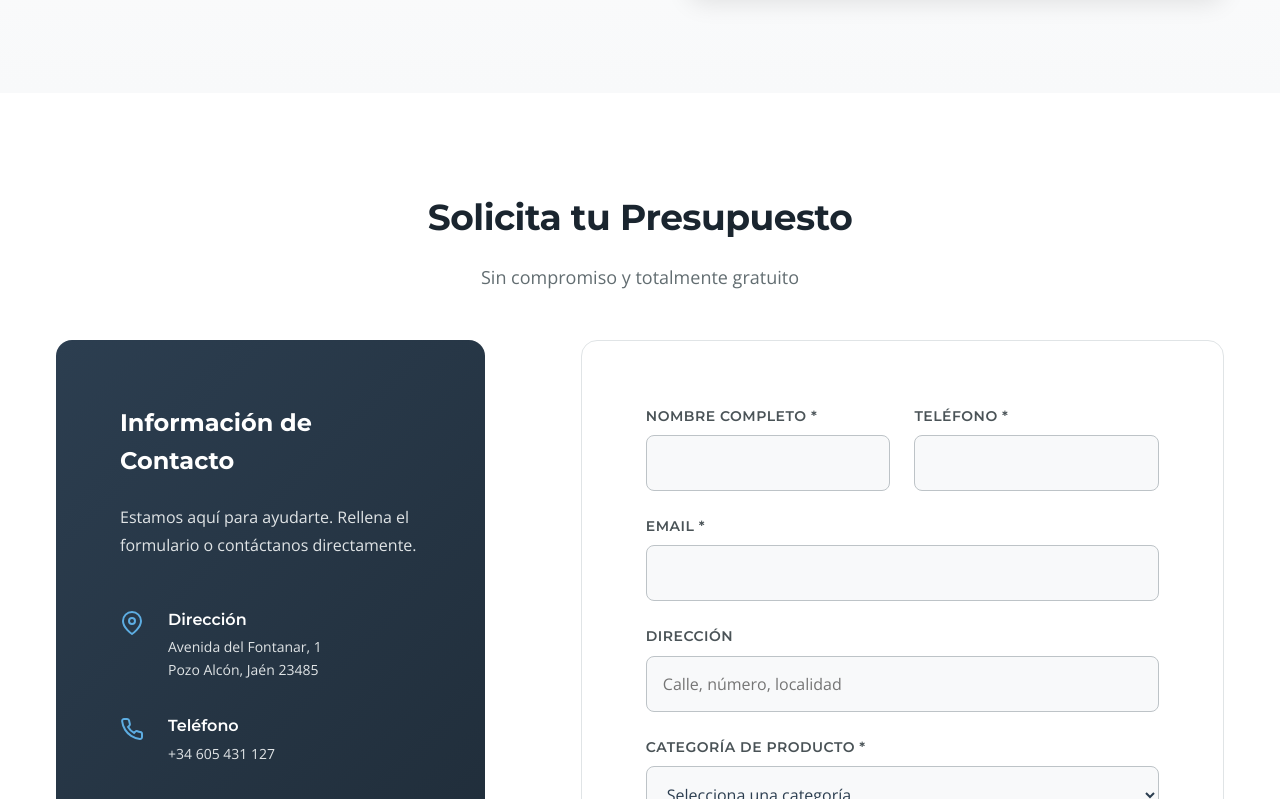
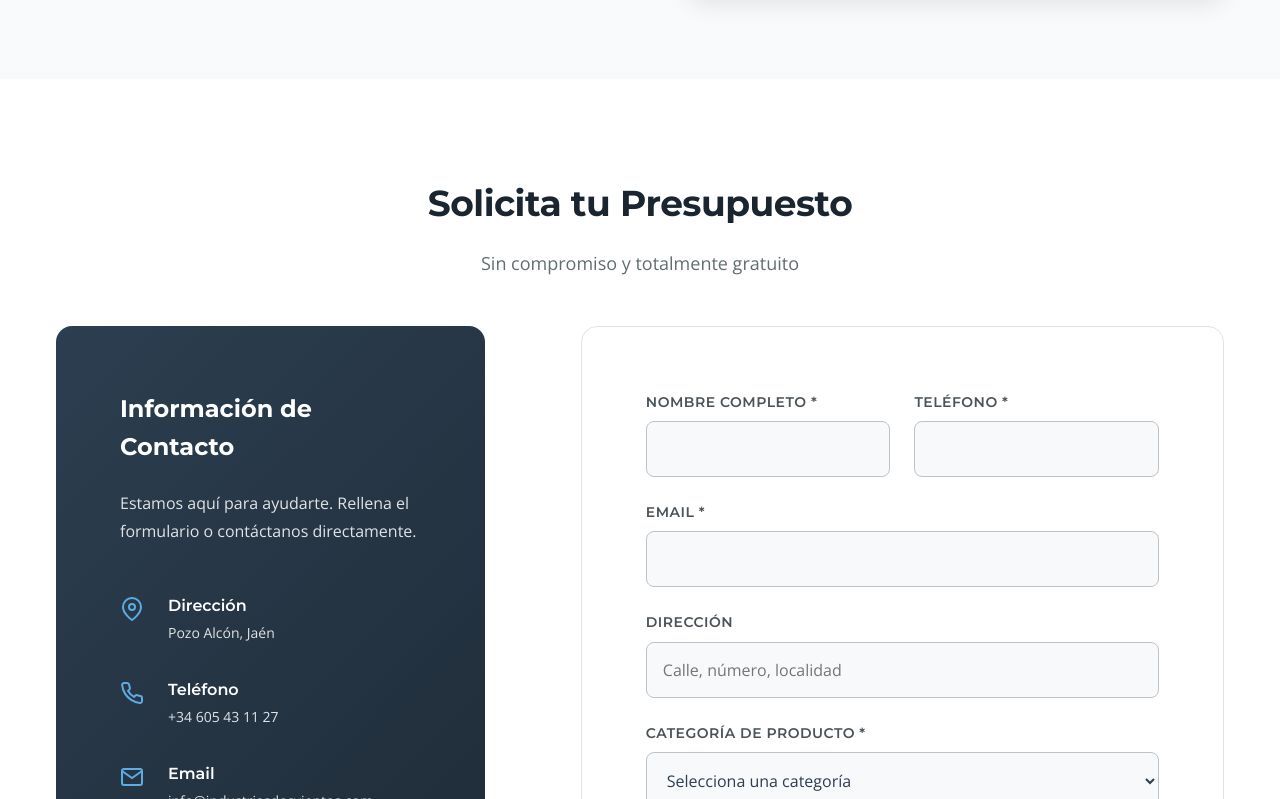
Before and after one commit to daniporre/idv-webpage, a plain HTML site: page index.html in a window 1280 px wide. Shown: the part 6915-7714 px from the top of the page. Drawn offline with nearby package versions, Linux system fonts and the light colour scheme.

Commit message:
config + constants

```diff
--- a/index.html
+++ b/index.html
@@ -127,7 +127,7 @@
         </div>
 
         <!-- WhatsApp Float Button -->
-        <a href="https://wa.me/34600000000?text=Hola,%20me%20gustaría%20solicitar%20información" class="whatsapp-float"
+        <a href="#" class="whatsapp-float" id="whatsapp-float-btn"
             target="_blank" rel="noopener noreferrer" aria-label="Contactar por WhatsApp">
             <svg class="whatsapp-icon" viewBox="0 0 24 24" fill="currentColor">
                 <path
@@ -1150,8 +1150,10 @@
     </footer>
 
     <!-- JavaScript -->
+    <script src="js/config.js"></script>
     <script src="js/product-data.js"></script>
     <script src="js/app.js"></script>
+    <script src="js/init-contact.js"></script>
 </body>
 
 </html>
--- /dev/null
+++ b/js/config.js
@@ -0,0 +1,49 @@
+// Configuration Constants
+const CONFIG = {
+    // Contact Information
+    PHONE: '605431127',
+    PHONE_FORMATTED: '+34 605 43 11 27',
+    EMAIL: 'info@industriasdosvientos.com',
+    ADDRESS: 'Pozo Alcón, Jaén',
+
+    // WhatsApp
+    WHATSAPP_NUMBER: '34605431127', // Formato internacional sin +
+    WHATSAPP_MESSAGE: 'Hola, me gustaría solicitar información',
+
+    // Business Hours
+    HOURS: {
+        weekdays: 'Lunes - Viernes: 8:00 - 18:00',
+        saturday: 'Sábados: 9:00 - 14:00',
+        sunday: 'Domingos: Cerrado'
+    },
+
+    // Social Media (si se necesitan en el futuro)
+    SOCIAL: {
+        facebook: '',
+        instagram: '',
+        linkedin: ''
+    },
+
+    // Company Info
+    COMPANY: {
+        name: 'Industrias Dos Vientos',
+        tagline: 'Especialistas en carpintería metálica y aluminio con más de 20 años de experiencia',
+        founded: '1985'
+    }
+};
+
+// Helper function to get WhatsApp link
+function getWhatsAppLink(customMessage = null) {
+    const message = customMessage || CONFIG.WHATSAPP_MESSAGE;
+    return `https://wa.me/${CONFIG.WHATSAPP_NUMBER}?text=${encodeURIComponent(message)}`;
+}
+
+// Helper function to get phone link
+function getPhoneLink() {
+    return `tel:+34${CONFIG.PHONE}`;
+}
+
+// Export for use in other scripts
+if (typeof module !== 'undefined' && module.exports) {
+    module.exports = { CONFIG, getWhatsAppLink, getPhoneLink };
+}
--- /dev/null
+++ b/js/init-contact.js
@@ -0,0 +1,41 @@
+// Initialize contact information across the site
+document.addEventListener('DOMContentLoaded', () => {
+    // Update WhatsApp float button
+    const whatsappBtn = document.getElementById('whatsapp-float-btn');
+    if (whatsappBtn) {
+        whatsappBtn.href = getWhatsAppLink();
+    }
+
+    // Update all phone links
+    const phoneLinks = document.querySelectorAll('a[href^="tel:"]');
+    phoneLinks.forEach(link => {
+        link.href = getPhoneLink();
+        // Update text if it contains a phone number
+        if (link.textContent.match(/\d{3}/)) {
+            link.textContent = CONFIG.PHONE_FORMATTED;
+        }
+    });
+
+    // Update all email links
+    const emailLinks = document.querySelectorAll('a[href^="mailto:"]');
+    emailLinks.forEach(link => {
+        link.href = `mailto:${CONFIG.EMAIL}`;
+        if (link.textContent.includes('@')) {
+            link.textContent = CONFIG.EMAIL;
+        }
+    });
+
+    // Update WhatsApp links in content
+    const whatsappLinks = document.querySelectorAll('a[href*="wa.me"]');
+    whatsappLinks.forEach(link => {
+        link.href = getWhatsAppLink();
+    });
+
+    // Update address spans
+    const addressElements = document.querySelectorAll('span, p, li');
+    addressElements.forEach(el => {
+        if (el.textContent.includes('Pozo Alcón')) {
+            el.textContent = CONFIG.ADDRESS;
+        }
+    });
+});
```
Also changed, not shown: producto-destacado-detalle.html (+3 -1 lines), producto-detalle.html (+2 -0 lines), productos-destacados-listado.html (+3 -1 lines), .claude/settings.local.json (added).
